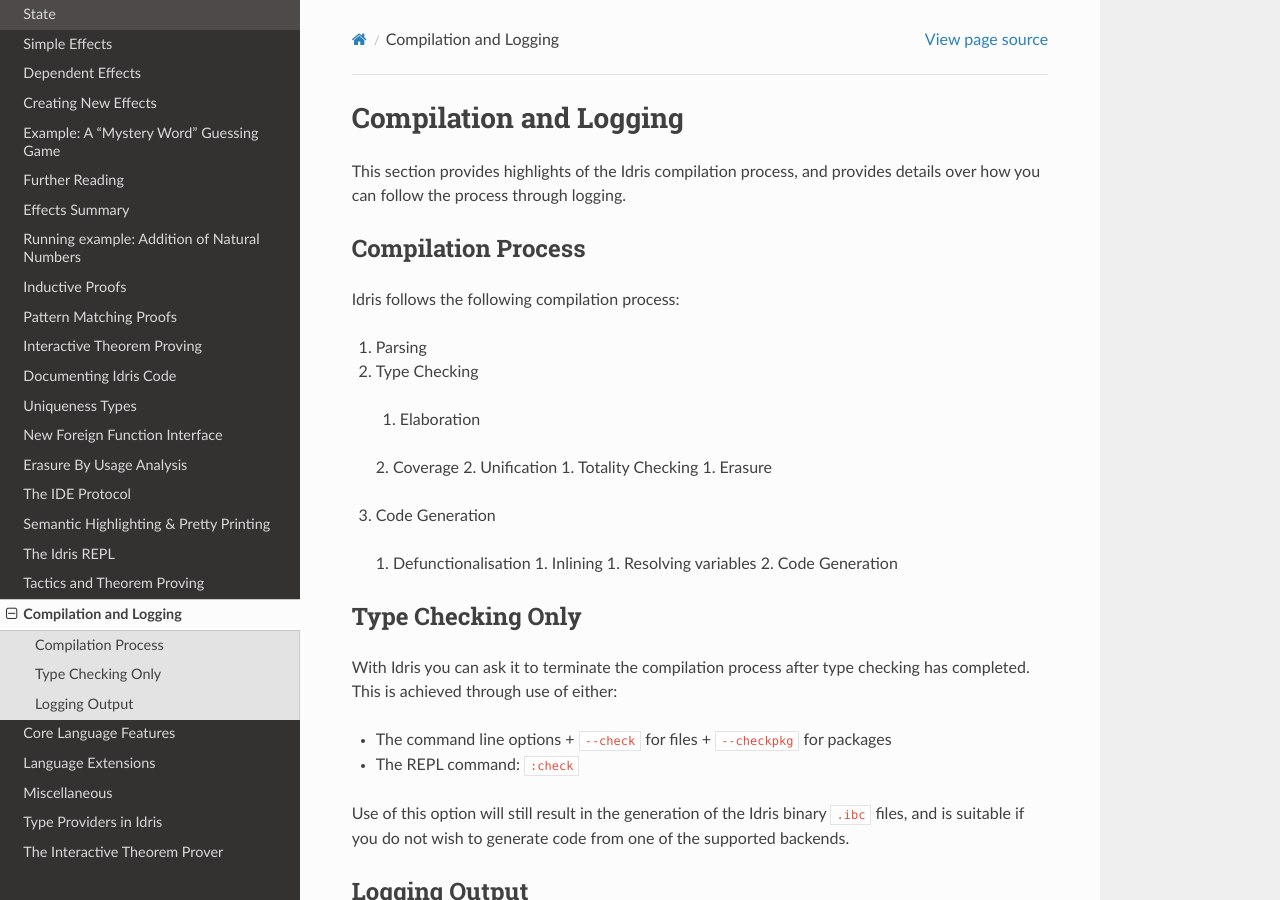
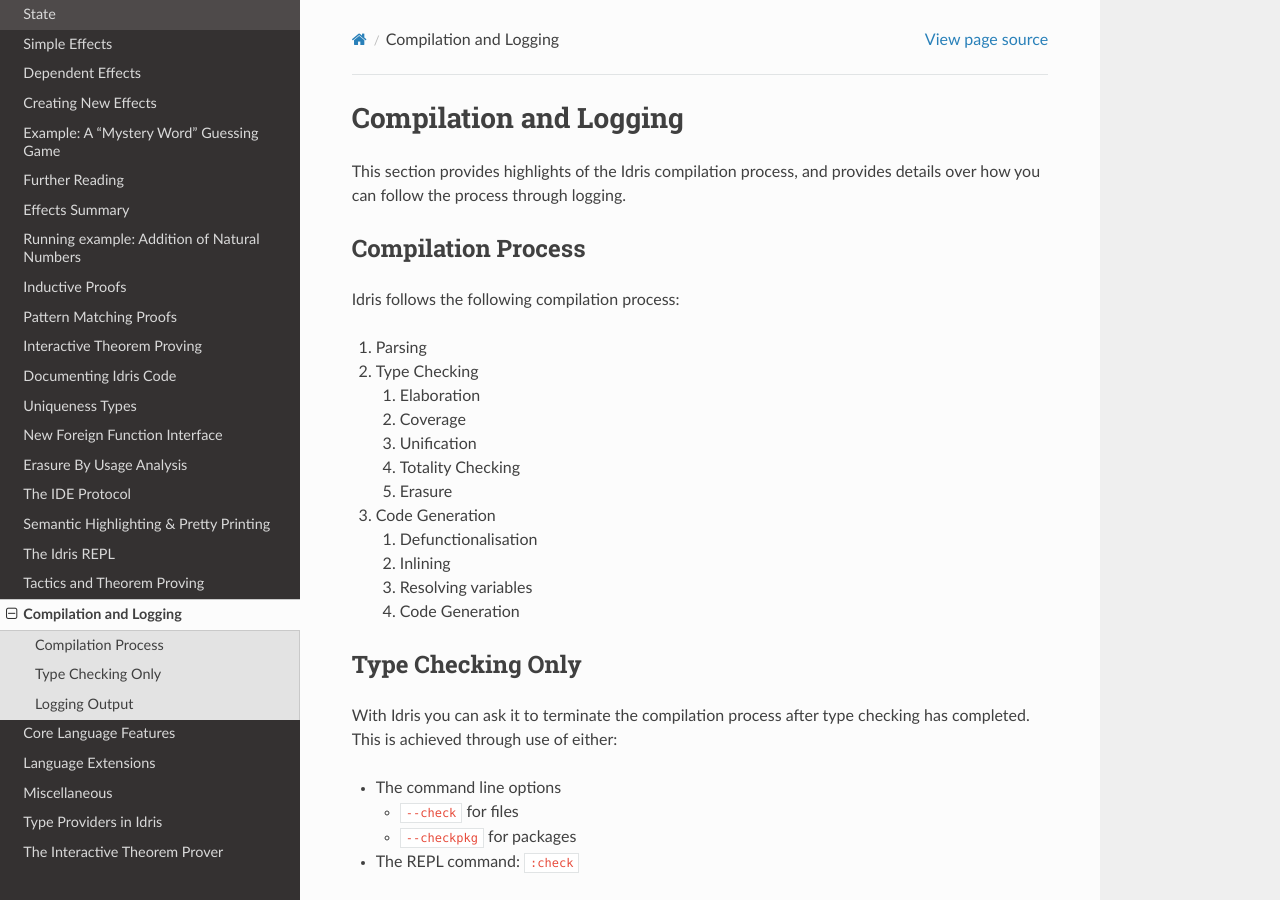
Before and after one commit to idris-lang/Idris-dev, a Sphinx documentation site: the page built from docs/reference/compilation.rst, in a window 1280 px wide and 900 px high. Built offline with Sphinx 7.4.7 and the Read the Docs theme 2.0.0, drawn with Linux system fonts in a browser that asks for light colours; formulas are drawn with MathJax 3.

Commit message:
Fixed indentation of enumerated list.

```diff
--- a/docs/reference/compilation.rst
+++ b/docs/reference/compilation.rst
@@ -11,18 +11,21 @@
 
 Idris follows the following compilation process:
 
-1. Parsing
-2. Type Checking
-  1. Elaboration
-  2. Coverage
-  2. Unification
-  1. Totality Checking
-  1. Erasure
-3. Code Generation
-  1. Defunctionalisation
-  1. Inlining
-  1. Resolving variables
-  2. Code Generation
+#. Parsing
+#. Type Checking
+
+   #. Elaboration
+   #. Coverage
+   #. Unification
+   #. Totality Checking
+   #. Erasure
+
+#. Code Generation
+
+   #. Defunctionalisation
+   #. Inlining
+   #. Resolving variables
+   #. Code Generation
 
 
 Type Checking Only
@@ -31,8 +34,10 @@
 With Idris you can ask it to terminate the compilation process after type checking has completed. This is achieved through use of either:
 
 + The command line options
+
   + ``--check`` for files
   + ``--checkpkg`` for packages
+
 + The REPL command: ``:check``
 
 Use of this option will still result in the generation of the Idris binary ``.ibc`` files, and is suitable if you do not wish to generate code from one of the supported backends.
```
